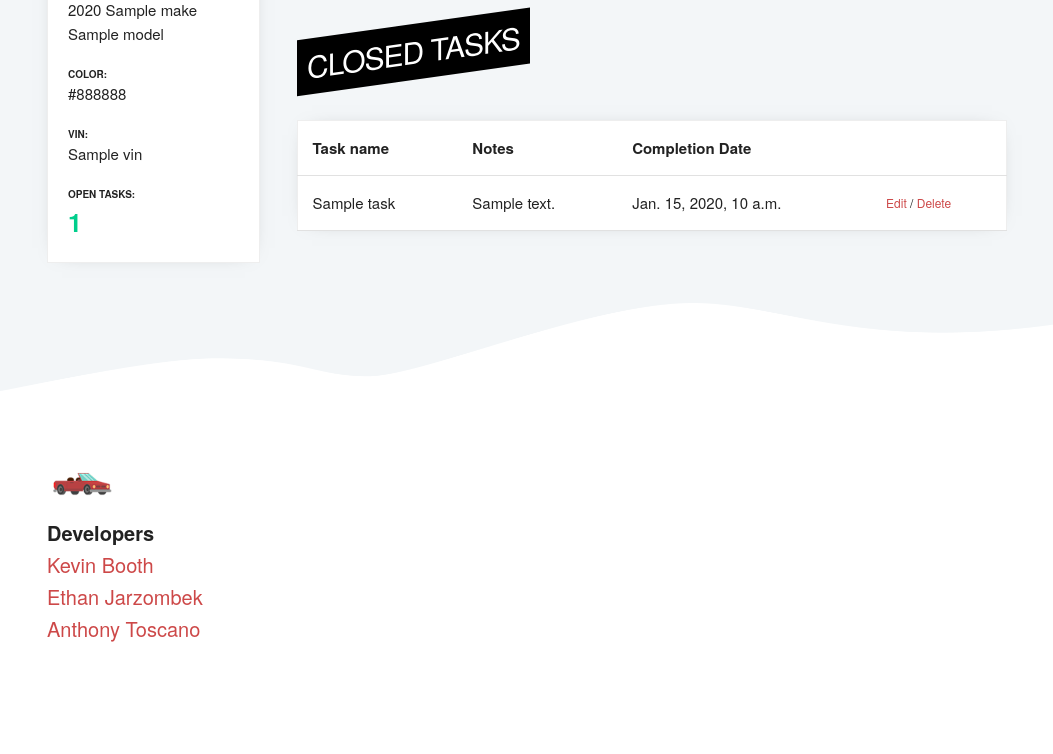
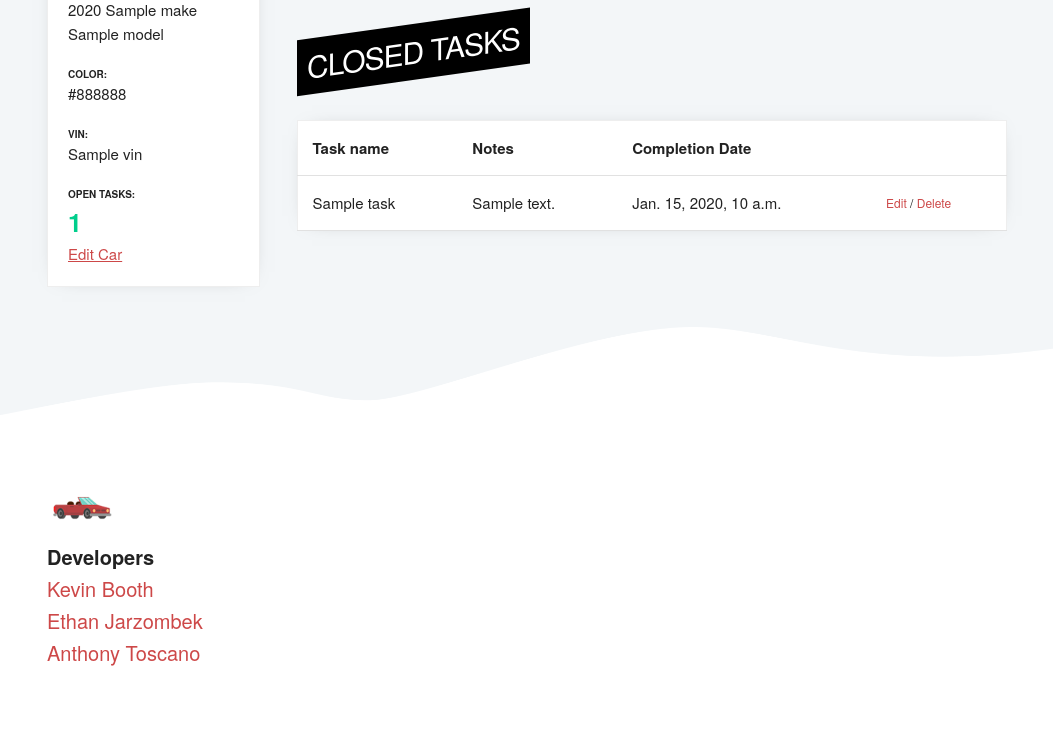
Before and after one commit to kevinbooth/redline, a Django app: template frontend/templates/frontend/car.html in a window 1280 px wide. Shown: the part 344-1098 px from the top of the page, without its empty margins (113-1166 px from the left). Before the commit the page ends 986 px from the top, so only its background shows below. Run offline with Django 3.2, Linux system fonts and the light colour scheme; the template is opened without the code that fills it: most values are stand-ins (such as "Sample title", 1, 10 or a date in 2020).

Commit message:
Add edit car link on car detail page

```diff
--- a/frontend/templates/frontend/car.html
+++ b/frontend/templates/frontend/car.html
@@ -17,6 +17,7 @@
           <div class="car-sidebar__info">{{car.vin}}</div>
           <label class="car-sidebar__label">Open Tasks:</label>
           <div class="car-sidebar__info car-sidebar__info--task">{{car.open_task_count}}</div>
+          <a href="/edit-car/{{car.id}}/">Edit Car</a>
         </div>
       </div>
     </div>
```
